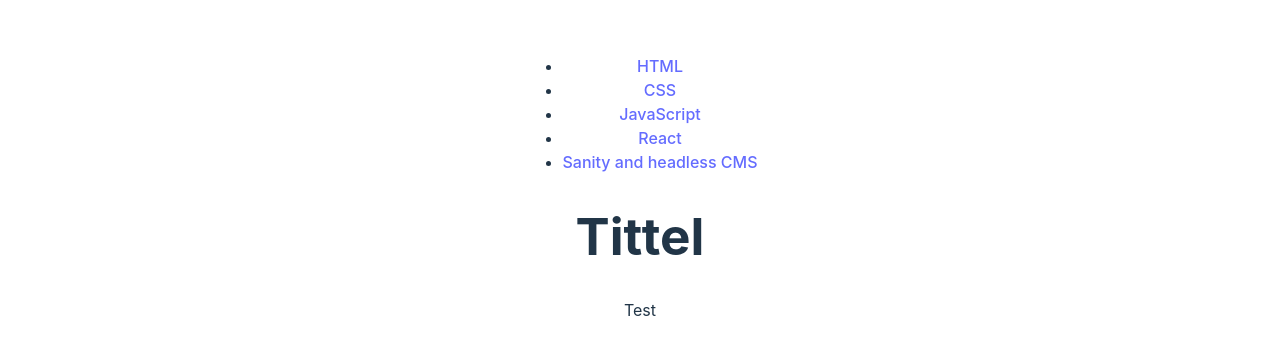
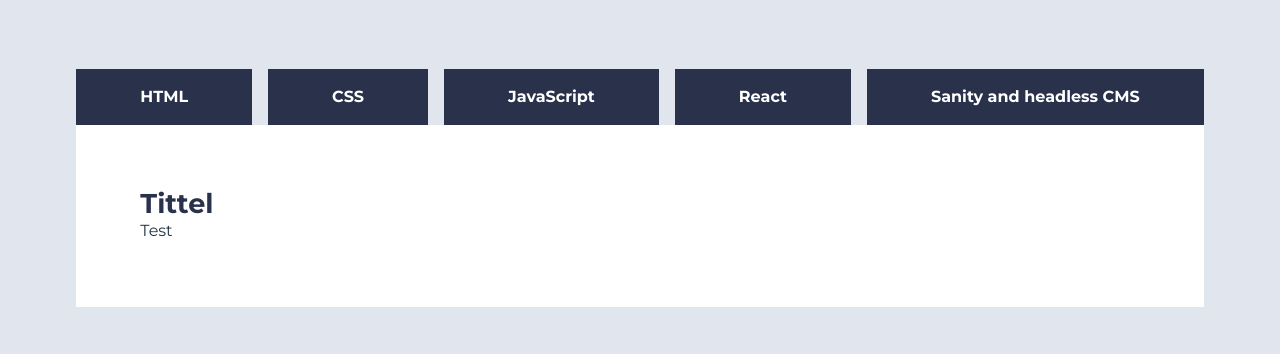
Before and after one commit to Rubinadragon/uin25ak2_resourceapp_vegstein, a React (Vite) app: page / in a window 1280 px wide. Shown: the part 220-574 px from the top of the page. Built offline with nearby package versions, Linux system fonts and the light colour scheme.

Commit message:
Nesten ferdig med Sass?
TODO sass: Hvit bakgrunn på aktiv tab
Muligens separere sass for main og bakgrunn(hvordan får jeg det til å ikke overskrives?)
annen TODO: funksjonelle tabs og endre info basert på aktiv tab

```diff
--- a/src/App.jsx
+++ b/src/App.jsx
@@ -2,9 +2,9 @@
 import './App.css'
 import Layout from './components/Layout'
 import { Route, Routes } from 'react-router'
-import PageTitle from './components/PageTitle'
 import {resources} from './assets/ressurser'
 import Home from './components/Home'
+import Resources from './components/Resources'
 
 function App() {
   const [count, setCount] = useState(0)
@@ -13,6 +13,7 @@
     <Layout>
       <Routes>
         <Route path="/" element={<Home resources={resources}/>}/>
+        <Route path="/Resources" element={<Resources /*category={category}*//>}/>
       </Routes>
     </Layout>
   )
--- /dev/null
+++ b/src/assets/styles/app.scss
@@ -0,0 +1,12 @@
+$BGColor: #E1E5EE;
+$font: "Montserrat", serif;
+
+body{
+    display: flex;
+    flex-wrap: wrap;
+    justify-content: center;
+    flex-direction: column;
+    background-color: $BGColor;
+    font-family: $font;
+    padding: 10%;
+}
--- /dev/null
+++ b/src/assets/styles/layout.scss
@@ -0,0 +1,36 @@
+@import url('https://fonts.googleapis.com/css2?family=Montserrat:ital,wght@0,100..900;1,100..900&display=swap');
+$secondaryColor: #2A324B;
+$linkColor: #58699D;
+$white: #ffffff;
+$black: #000000;
+$font: "Montserrat", serif;
+$BGColor: #E1E5EE;
+$font: "Montserrat", serif;
+
+#root{
+    text-align: left;
+    padding: 0;
+}
+
+body{
+    display: flex;
+    flex-wrap: wrap;
+    justify-content: center;
+    flex-direction: column;
+    background-color: $BGColor;
+    font-family: $font;
+    main{
+        background-color: $white;
+        padding: 4rem;
+        h1{
+            color: $secondaryColor;
+            margin: 0;
+            font-size: 1.7em;
+        }
+        article{
+            a{
+                color: $linkColor;
+            }
+        }
+    }
+}
--- /dev/null
+++ b/src/assets/styles/nav.scss
@@ -0,0 +1,66 @@
+@import url('https://fonts.googleapis.com/css2?family=Montserrat:ital,wght@0,100..900;1,100..900&display=swap');
+$secondaryColor: #2A324B;
+$linkColor: #58699D;
+$white: #ffffff;
+$black: #000000;
+$font: "Montserrat", serif;
+
+#tabs{
+    overflow: hidden;
+    list-style-type: none;
+    display: flex;
+    flex-wrap: wrap;
+    margin: 0px;
+    padding: 0;
+    font-family: $font;
+    gap: 1rem;
+
+    li{
+        display: flex;
+    }
+    a{
+        border: none;
+        background-color: $secondaryColor;
+        font-family: $font;
+        font-weight: bold;
+        color: $white;
+    }
+    .active{
+            background-color: $white;
+            color: $black;
+        }
+
+}
+
+//Mobil
+@media only screen and (max-width: 482px){
+    #tabs{
+        flex-direction: column;
+        gap: 0.5rem;
+        flex-grow: 2;
+    }
+    a{
+        padding: 1rem 2rem;
+        flex-grow: 2;
+    }
+    nav{
+        display: flex;
+        justify-content: center;
+    }
+}
+
+//Desktop
+@media only screen and (min-width: 483px){
+    #tabs{
+        flex-direction: row;
+        justify-content: space-between;
+    }
+    a:hover{
+            background-color: $linkColor;
+        }
+    a{
+        padding: 1rem 4rem;
+        margin: 1rem 0 0 0;
+        cursor: pointer;
+    }
+}
--- /dev/null
+++ b/src/assets/styles/resourcePage.scss
@@ -0,0 +1,20 @@
+$secondaryColor: #2A324B;
+$linkColor: #58699D;
+$white: #ffffff;
+$black: #000000;
+$font: "Montserrat", serif;
+$BGColor: #E1E5EE;
+$font: "Montserrat", serif;
+
+main{
+    background-color: $white;
+    h2{
+        color: $secondaryColor;
+    }
+    article{
+        padding: 4rem;
+        a{
+            color: $linkColor;
+        }
+    }
+}
--- a/src/components/Layout.jsx
+++ b/src/components/Layout.jsx
@@ -1,3 +1,4 @@
+import "../assets/styles/layout.scss"
 import Nav from "./Nav";
 
 export default function Layout({children}){
--- a/src/components/Nav.jsx
+++ b/src/components/Nav.jsx
@@ -1,3 +1,4 @@
+import "../assets/styles/nav.scss"
 import { Link } from "react-router";
 import {resources} from '../assets/ressurser'
 
--- a/src/components/PageTitle.jsx
+++ b/src/components/PageTitle.jsx
@@ -1,5 +1,3 @@
 export default function PageTitle(){
-    return(
-        <h1>Tittel</h1>
-    )
+    return <h1>Tittel</h1>
 }
--- a/src/components/ResourcePage.jsx
+++ b/src/components/ResourcePage.jsx
@@ -1,3 +1,5 @@
+//import "../assets/styles/resourcePage.scss"
+
 export default function ResourcePage(){
     return(
         <main>
--- a/src/components/Resources.jsx
+++ b/src/components/Resources.jsx
@@ -1,6 +1,6 @@
 import {resources} from '../assets/ressurser'
 
-export default function Resources(){
+export default function Resources({resources, category}){
     return(
         <article id="article">
             {/*resources.map(resource)*/}Test
```
